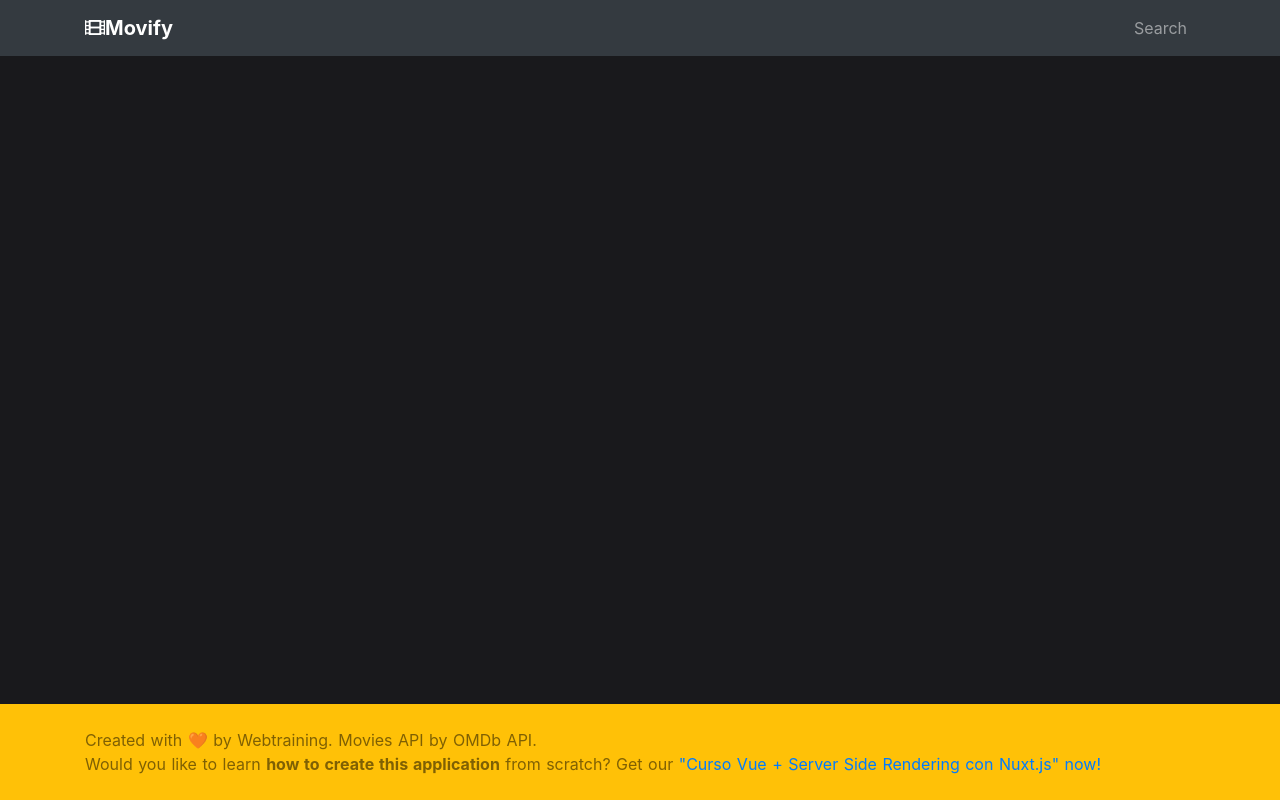
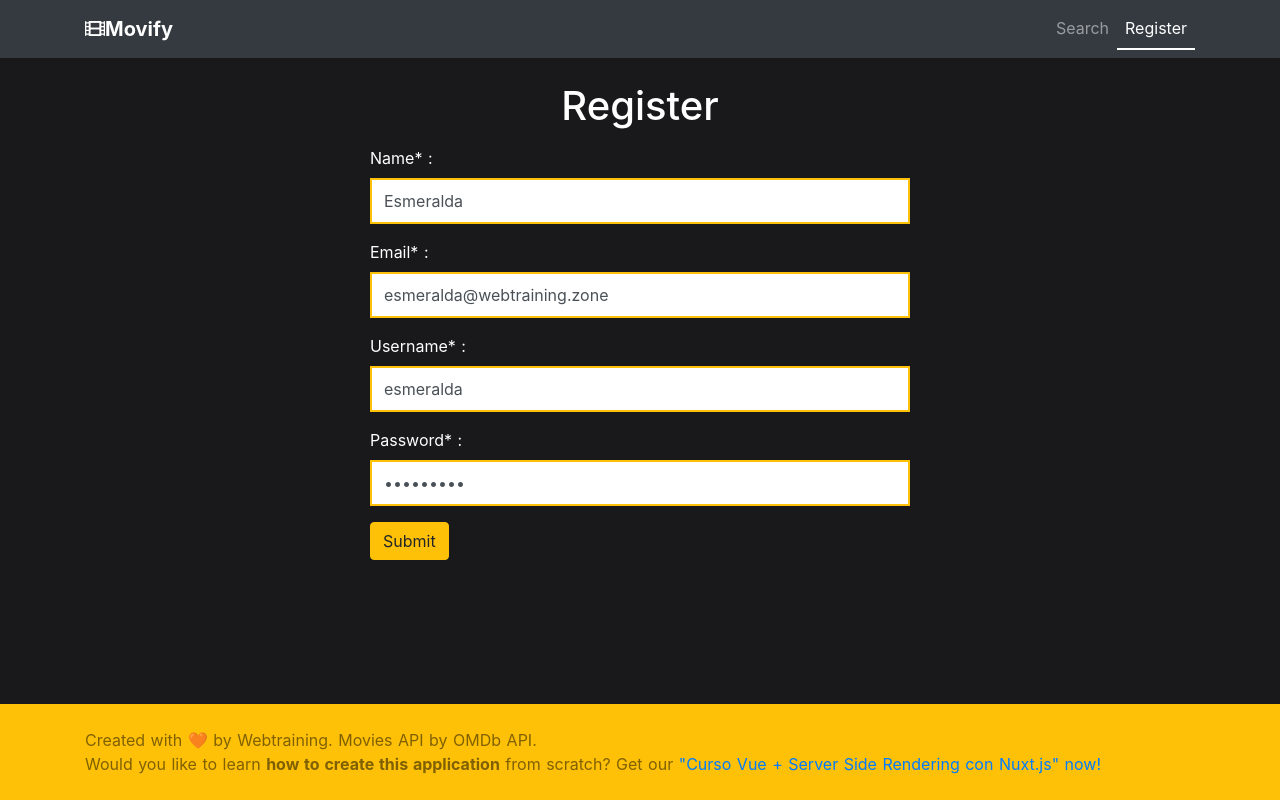
Before and after one commit to webtraining-zone/curso-profesional-nuxt-js, a Nuxt app: page /register in a window 1280 px wide. Built offline with nearby package versions, Linux system fonts and the light colour scheme.

Commit message:
Agregar ejemplo de formulario de registro

```diff
--- a/components/common/Header.vue
+++ b/components/common/Header.vue
@@ -17,7 +17,9 @@
             <li class="nav-item">
               <nuxt-link to="/search" class="nav-link">Search</nuxt-link>
             </li>
-
+            <li class="nav-item">
+              <nuxt-link to="/register" class="nav-link">Register</nuxt-link>
+            </li>
           </b-navbar-nav>
 
         </b-collapse>
--- /dev/null
+++ b/pages/register.vue
@@ -0,0 +1,93 @@
+<template>
+  <section class="container mb-5">
+    <div class="row">
+      <div class="col-12">
+        <h1 class="b-title mt-4 mb-3 text-center">{{ title }}</h1>
+      </div>
+
+      <div class="col-12 col-sm-8 col-md-6 offset-md-3">
+        <form @submit.prevent="createAccount" class="b-countries-finder__form mb-4">
+
+          <div class="form-group">
+            <label for="name">Name* :</label>
+            <input id="name" name="name" class="form-control"
+                   type="text" required v-model="user.name"/>
+          </div>
+
+          <div class="form-group">
+            <label for="username">Email* :</label>
+            <input id="email" name="email" class="form-control"
+                   type="email" required v-model="user.email"/>
+          </div>
+
+          <div class="form-group">
+            <label for="username">Username* :</label>
+            <input id="username" name="username" class="form-control"
+                   type="text" required v-model="user.username"/>
+          </div>
+
+          <div class="form-group">
+            <label for="password">Password* :</label>
+            <input id="password" name="password" class="form-control"
+                   type="password" required v-model="user.password"/>
+          </div>
+
+          <!--<div class="form-group">-->
+          <!--<label for="movieName"><strong>Movie name</strong></label>-->
+          <!--<input type="text" class="form-control" id="movieName"-->
+          <!--placeholder="Type a movie name like 'batman'" v-model="movieName"-->
+          <!--required>-->
+          <!--</div>-->
+          <button type="submit" class="btn btn-warning"
+                  :disabled="isFormValid">
+            Submit
+          </button>
+        </form>
+      </div>
+    </div>
+  </section>
+</template>
+<script>
+  import {API_BASE_URL, API_KEY} from './../config/api';
+  import {USERS_BASE_URL} from '../config/api';
+
+  export default {
+    data() {
+      return {
+        isFormValid: false,
+        title: 'Register',
+        user: {
+          name: 'Esmeralda',
+          username: 'esmeralda',
+          email: 'esmeralda@webtraining.zone',
+          password: 'esmeralda',
+        },
+      };
+    },
+    methods: {
+      createAccount: function() {
+        const serviceURL = `${USERS_BASE_URL}/users`;
+        const data = this.user;
+        const config = {
+          headers: {
+            'Content-Type': 'application/json',
+          },
+        };
+
+        this.$axios.$post(serviceURL, data, config).then(response => {
+          console.log(response);
+        }).catch(err => {
+          console.log(err);
+        });
+
+      },
+    },
+  };
+</script>
+<style scoped>
+  .form-control {
+    border-radius: 0;
+    border: 2px solid #ffc107;
+    min-height: 46px;
+  }
+</style>
```
